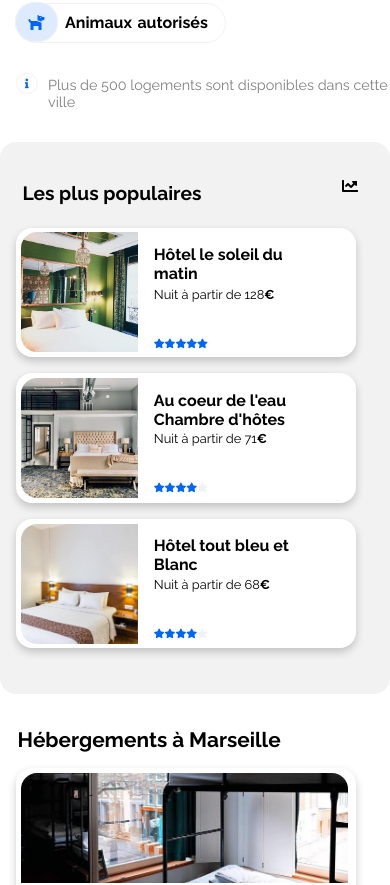
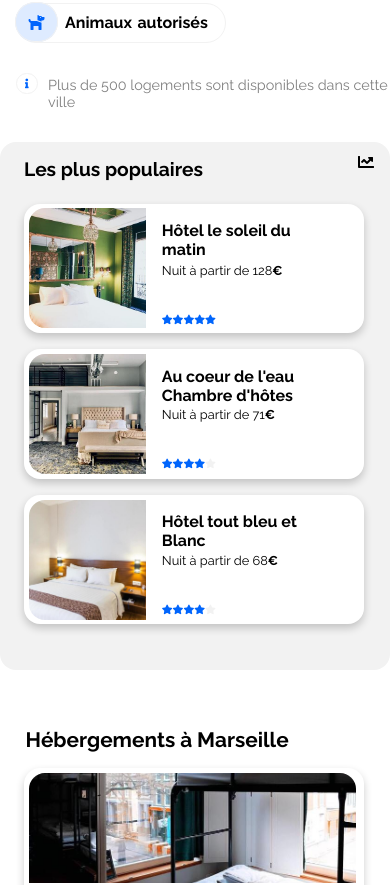
Before and after one commit to samicha13/PINSONSAMICHA_2_11102020, a plain HTML site: page index.html in a window 390 px wide. Shown: the part 522-1407 px from the top of the page. Drawn offline with Linux system fonts and the light colour scheme.

Commit message:
correction taille

```diff
--- a/media.css
+++ b/media.css
@@ -228,7 +228,7 @@ i.fas.fa-info::before
 }
 h2.title-populaire
 {padding-left: 0rem;
-margin-left:-0.6rem ;}
+margin-left:0rem ;}
 
   div.les-plus-populaires
   {
@@ -245,25 +245,25 @@ margin-left:-0.6rem ;}
 
   margin-left: 0rem;
   margin-right: 0rem;
-  padding-bottom: 0.5rem;
+  padding: 0rem 1rem 0.5rem 1.5rem;
 }
 .item7
 {
 width: 86vw;
 margin-bottom: 1rem;
-margin-left: -1rem;
+margin-left: 0rem;
 }
 .item8
 {
   width:86vw;
   margin-bottom:1rem;
-  margin-left: -1rem;
+  margin-left: 0rem;
 }
 .item9
 {
   width: 86vw;
   margin-bottom: 1rem;
-  margin-left: -1rem;
+  margin-left: 0rem;
 }
 .hebergements-images-populaires
 {
@@ -285,10 +285,9 @@ margin-left: -1rem;
 
       background-color:white;
       border-radius: 0 0 0 0;
-      margin-left: 0;
+      margin-left: 0.5rem;
       width: 20rem;
       height: fit-content;
-      margin-left: 0;
       margin-top:0rem;
       margin-bottom: 0;
       padding-bottom: 0;
@@ -368,6 +367,7 @@ div.afficher
 }
     .gallery-activites
     {
+      margin-left: 0.5rem;
         margin-top: 0rem;
       grid-template-columns: repeat(1,6fr);
       grid-template-areas:
@@ -378,6 +378,7 @@ div.afficher
                            "e"
                            "f";
      grid-row-gap: 1.5rem;
+     width: 95%;
     }
     .port {
       grid-area: a;
```
